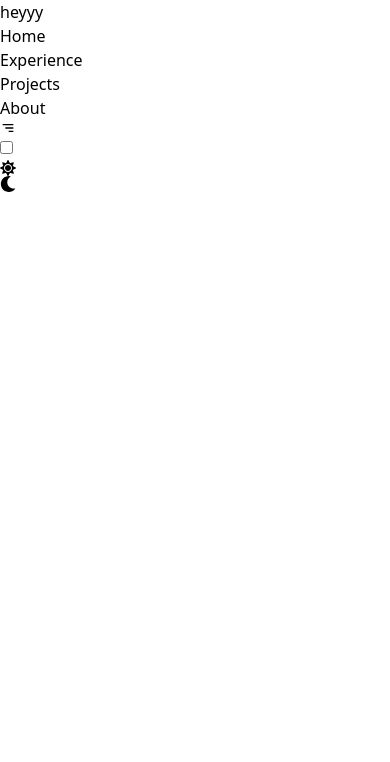
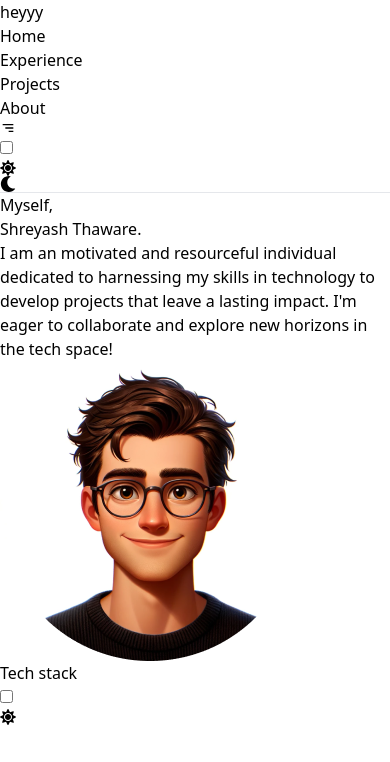
Before and after one commit to Shreyashthaware2003/Portfolioo, a React (Vite) app: page / in a window 390 px wide. Shown: the top 762 px of the page. Built offline with nearby package versions, Linux system fonts and the light colour scheme.

Commit message:
completed the main container with its responsiveness and fixes the minor errors

```diff
--- a/src/component/Portfolio.jsx
+++ b/src/component/Portfolio.jsx
@@ -1,24 +1,21 @@
-import React from 'react'
-import { useState } from 'react'
+import React, { useState } from 'react';
 import { FaSun, FaMoon } from 'react-icons/fa';
 import { BiMenuAltRight } from "react-icons/bi";
 import { IoClose } from "react-icons/io5";
 
 function Portfolio() {
-
     const [color, setColor] = useState(false);
     const [menuOpen, setMenuOpen] = useState(false);
 
     return (
         <>
-            <div className={`${color ? 'bg-black' : 'bg-white'} py-4 px-4 `}>
-                <div className={`mx-auto max-w-7xl flex justify-center ${color ? 'bg-[#1c1e1e]' : 'bg-white'} shadow-lg rounded-md`}>
-
+            <div className={`${color ? 'bg-black' : 'bg-white'} py-4 px-4`}>
+                <div className={`mx-auto max-w-7xl flex flex-col justify-center ${color ? 'bg-[#1c1e1e]' : 'bg-white'} shadow-lg rounded-md`}>
                     {/* desktop menu */}
                     <nav className='py-4 tracking-wider flex justify-between items-center w-full px-6 h-14 md:h-24'>
                         <a href='' className={`${color ? 'text-white' : 'text-black'} text-sm font-semibold`}>heyyy</a>
-                        <ul className={`hidden md:flex justify-center items-center gap-2 text-sm font-semibold bg-white shadow-lg py-2 px-2 rounded-md ${color ? 'bg-[#0e0f0f]' : 'bg-white'}`}>
-                            <li className={`px-4 py-2 ${color ? 'hover:bg-[#67fd67] hover:text-black text-white' : 'hover:bg-blue-600'} rounded-md hover:text-white cursor-pointer`}>Home</li>
+                        <ul className={`hidden md:flex justify-center items-center gap-2 text-sm font-semibold  shadow-lg py-2 px-2 rounded-md ${color ? 'bg-[#0e0f0f]' : 'bg-white'}`}>
+                            <li className={`px-4 py-2 ${color ? 'hover:bg-[#67fd67] hover:text-white text-white' : 'hover:bg-blue-600'} rounded-md hover:text-white cursor-pointer`}>Home</li>
                             <li className={`px-4 py-2 ${color ? 'hover:bg-[#67fd67] hover:text-black text-white' : 'hover:bg-blue-600'} rounded-md hover:text-white cursor-pointer`}>Experience</li>
                             <li className={`px-4 py-2 ${color ? 'hover:bg-[#67fd67] hover:text-black text-white' : 'hover:bg-blue-600'} rounded-md hover:text-white cursor-pointer`}>Projects</li>
                             <li className={`px-4 py-2 ${color ? 'hover:bg-[#67fd67] hover:text-black text-white' : 'hover:bg-blue-600'} rounded-md hover:text-white cursor-pointer`}>About</li>
@@ -46,7 +43,6 @@ function Portfolio() {
                                 <li className={`px-4 py-2 ${color ? 'hover:bg-[#67fd67] hover:text-black text-white' : 'hover:bg-blue-600'} rounded-md hover:text-white cursor-pointer`}>About</li>
                             </ul>
                         )}
-
                         {/* Toggle Switch */}
                         <div className="hidden md:flex items-center">
                             <label className="relative inline-flex items-center cursor-pointer">
@@ -65,10 +61,62 @@ function Portfolio() {
                             </label>
                         </div>
                     </nav>
+                    <hr className='border-[1px] mx-6 border-gray-600 rounded-md' />
+
+                    {/* Main */}
+                    <div className={`grid grid-cols-2 justify-center items-center tracking-wide ${color ? 'text-white' : 'text-black'}`}>
+                        <div className='text-base font-semibold py-24 px-24 '>
+                            <h1 className='text-xl font-bold py-1'>Myself,</h1>
+                            <h1 className='text-4xl font-bold py-1'>Shreyash Thaware.</h1>
+                            <p className='py-1'>I am an motivated and resourceful individual dedicated to harnessing my skills in technology to develop projects that leave a lasting impact. I'm eager to collaborate and explore new horizons in the tech space!
+
+                            </p>
+                        </div>
+                        <div className='flex items-center justify-center'>
+                            <img src="/hero.png" alt="" className='' />
+                        </div>
+                    </div>
+
+                    {/* Tech Stack */}
+                    <div className={`py-16 ${color ? 'text-white' : 'text-black'}`}>
+                        <div className='flex justify-center items-center gap-2'>
+                            <div className='line-before h-[1.5px] w-full bg-slate-300 mx-4'></div>
+                            <h1 className='text-nowrap text-2xl font-bold uppercase'>Tech stack</h1>
+                            <div className='line-after h-[1.5px] w-full bg-slate-300 mx-4'></div>
+                        </div>
+                    </div>
+
+                </div>
+
+                {/* Mobile Toggle Switch at the Bottom */}
+                <div className='md:hidden fixed bottom-20  right-10 flex justify-center py-2'>
+                    <label className="relative inline-flex items-center cursor-pointer">
+                        <input
+                            type="checkbox"
+                            className="sr-only peer"
+                            checked={color}
+                            onChange={() => setColor(!color)}
+                        />
+                        <div className={` w-8 h-8 bg-gray-200 rounded-full peer-focus:outline-none shadow-lg peer-checked:bg-black transition-all flex items-center justify-center px-1 border-2 ${color ? 'border-gray-700' : ''}`}>
+                            {/* Sun and Moon Icons */}
+                            <div className='md:hidden flex items-center'>
+                                {color ? (
+                                    <FaMoon
+                                        className={`cursor-pointer text-xl ${color ? 'text-white' : 'text-black'}`}
+                                    />
+                                ) : (
+                                    <FaSun
+                                        className={`cursor-pointer text-xl ${color ? 'text-white' : 'text-yellow-600'}`}
+                                    />
+                                )}
+                            </div>
+
+                        </div>
+                    </label>
                 </div>
             </div>
         </>
-    )
+    );
 }
 
-export default Portfolio
+export default Portfolio;
```
Also changed, not shown: public/hero.png (added), 1 other file (tests, documents, lock files or other folders).
